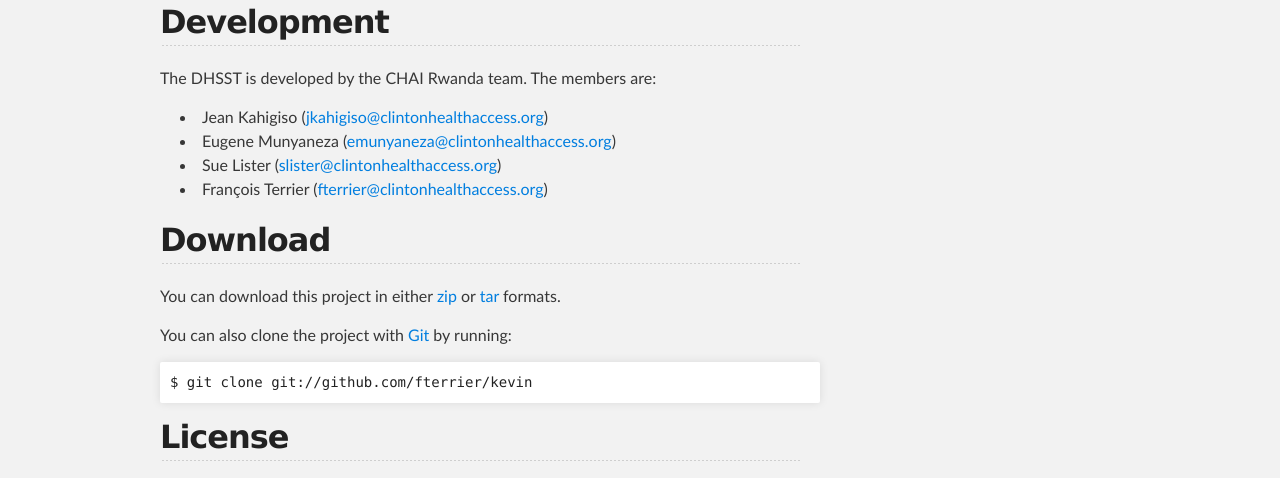
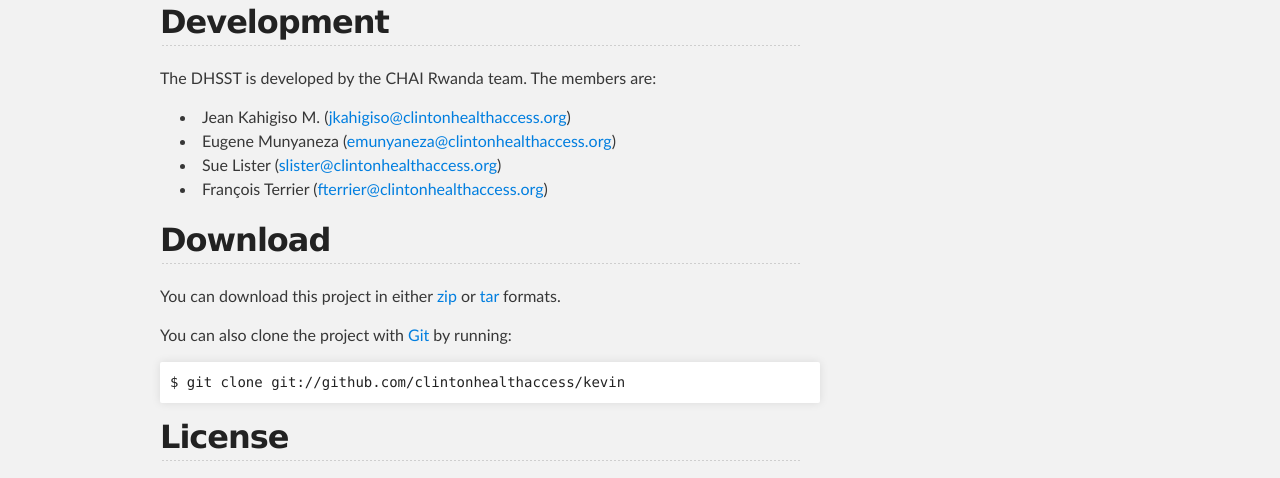
Before and after one commit to clintonhealthaccess/kevin, a Jekyll site: the page built from about.markdown, in a window 1280 px wide. Shown: the part 529-1007 px from the top of the page. Built offline with Jekyll 4.4.1, drawn with Linux system fonts in a browser that asks for light colours; Markdown is read by kramdown in place of the engine named in the settings.

Commit message:
Changing link to code source (clintonhealthaccess)

```diff
--- a/about.markdown
+++ b/about.markdown
@@ -20,17 +20,17 @@
 -----------
 The DHSST is developed by the CHAI Rwanda team. The members are:
 
-- Jean Kahigiso ([jkahigiso@clintonhealthaccess.org](mailto:jkahigiso@clintonhealthaccess.org))
+- Jean Kahigiso M. ([jkahigiso@clintonhealthaccess.org](mailto:jkahigiso@clintonhealthaccess.org))
 - Eugene Munyaneza ([emunyaneza@clintonhealthaccess.org](mailto:emunyaneza@clintonhealthaccess.org))
 - Sue Lister ([slister@clintonhealthaccess.org](mailto:slister@clintonhealthaccess.org))
 - François Terrier ([fterrier@clintonhealthaccess.org](mailto:fterrier@clintonhealthaccess.org))
 
 Download
 --------
-You can download this project in either [zip](http://github.com/fterrier/kevin/zipball/master) or [tar](http://github.com/fterrier/kevin/tarball/master) formats.
+You can download this project in either [zip](http://github.com/clintonhealthaccess/kevin/zipball/master) or [tar](http://github.com/clintonhealthaccess/kevin/tarball/master) formats.
 
 You can also clone the project with [Git](http://git-scm.com) by running:
-<pre>$ git clone git://github.com/fterrier/kevin</pre>
+<pre>$ git clone git://github.com/clintonhealthaccess/kevin</pre>
 
 License
 -------
```
